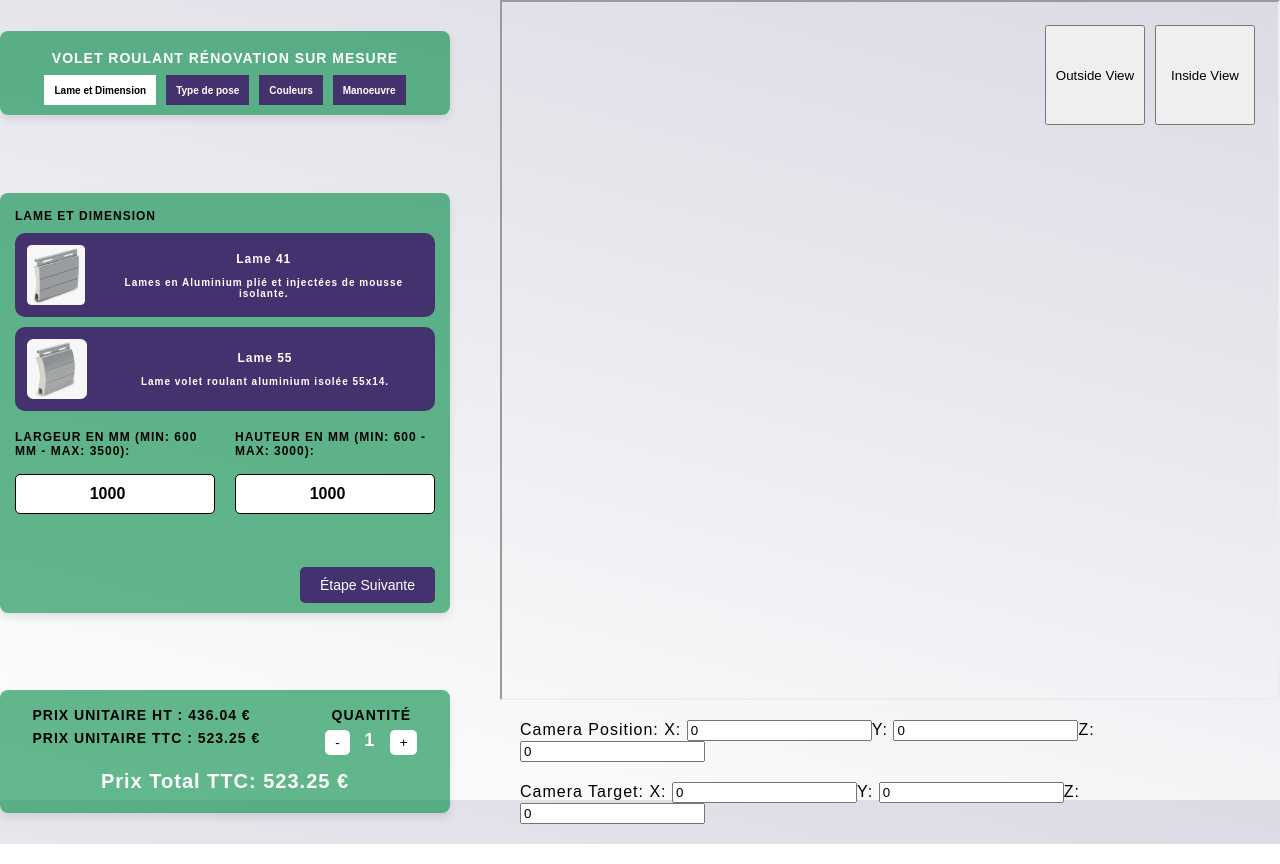
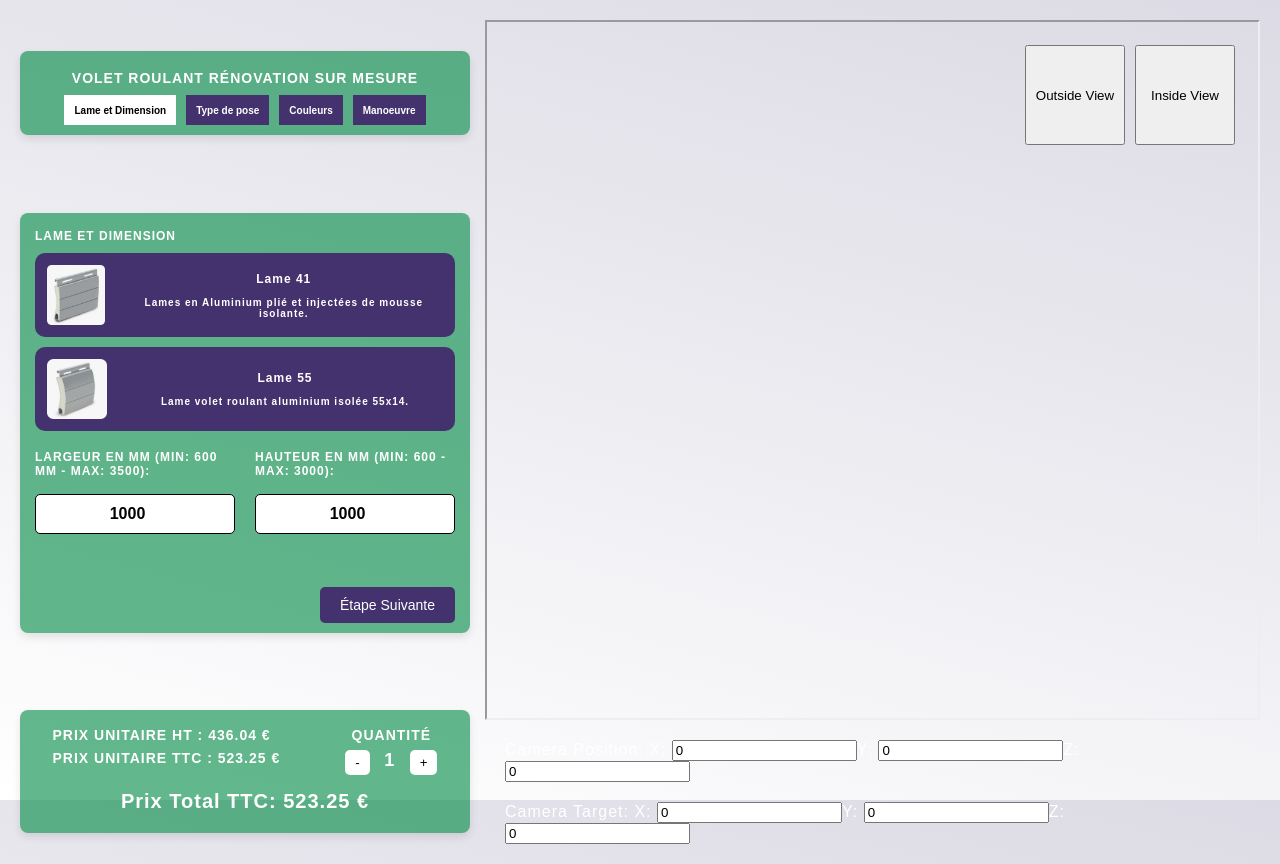
Before and after one commit to Hakimsabkhi/volet-configurateur, a React (Create React App) app: page / in a window 1280 px wide. Built offline with nearby package versions, Linux system fonts and the light colour scheme.

Commit message:
4/22/2024

```diff
--- a/src/components/sketchfab/Viewer.js
+++ b/src/components/sketchfab/Viewer.js
@@ -1,5 +1,6 @@
 import React, { useEffect, useState } from 'react';
-import './Viewer.css'
+import './Viewer.css';
+
 function Viewer({ setPosition, setTarget }) {
   const [apiClient, setApiClient] = useState(null);
 
@@ -15,6 +16,15 @@ function Viewer({ setPosition, setTarget }) {
           api.addEventListener('viewerready', () => {
             console.log('Viewer is ready');
             setApiClient(api);
+
+            // Disable user interaction
+            api.setUserInteraction(false, function(err) {
+              if (!err) {
+                console.log('User interaction disabled');
+              } else {
+                console.error('Failed to disable user interaction:', err);
+              }
+            });
 
             const updateCameraDetails = () => {
               api.getCameraLookAt((err, cameraLookAt) => {
@@ -44,10 +54,6 @@ function Viewer({ setPosition, setTarget }) {
         ui_vr: 0,
         ui_fullscreen: 0,
         ui_annotations: 0,
-        orbit_constraint_pitch_down: -Math.PI / 16,
-        orbit_constraint_pitch_up: Math.PI / 15,
-        orbit_constraint_zoom_in: 0,
-        orbit_constraint_zoom_out: 6,
         prevent_user_light_rotation: 1,
       });
     } else {
@@ -58,6 +64,13 @@ function Viewer({ setPosition, setTarget }) {
       clearInterval(intervalId);
       if (apiClient) {
         apiClient.stop();
+        apiClient.setUserInteraction(true, function(err) {
+          if (!err) {
+            console.log('User interaction enabled');
+          } else {
+            console.error('Failed to enable user interaction:', err);
+          }
+        });
       }
     };
   }, [setPosition, setTarget]);
@@ -76,9 +89,7 @@ function Viewer({ setPosition, setTarget }) {
 
   return (
     <div className="viewer-container">
-      <iframe
-        id="sketchfab-viewer"
-      ></iframe>
+      <iframe id="sketchfab-viewer"></iframe>
       <div className="overlay-buttons">
         <button style={{ width: '100px', height: '100px', margin: '5px' }} onClick={() => handleViewChange([-9.93, 6.88, 1.96], [-6.29, 2.11, 1.97])}>Outside View</button>
         <button style={{ width: '100px', height: '100px', margin: '5px' }} onClick={() => handleViewChange([-1.47, -1.74, 1.56], [-5.12, 3.01, 1.56])}>Inside View</button>
--- a/src/index.js
+++ b/src/index.js
@@ -21,7 +21,7 @@ const Root = () => {
 
   return (
     <Provider store={store}>
-        <div style={{ display: loading ? 'none' : 'flex' ,   gap: '50px' }}>
+        <div style={{ display: loading ? 'none' : 'flex' , 'gap' : '15px', 'margin-right': '20px' , 'margin-top': '20px', 'margin-left': '20px'}}>
           <MultiStepMenu />
           <App />
         </div>
--- a/src/styles.css
+++ b/src/styles.css
@@ -17,7 +17,7 @@ body,
   padding: 0;
   font-family: 'Popin', sans-serif;
   letter-spacing: 1px;
-  color: #000000;
+  color: #ffffff;
 }
 
 body {
```
